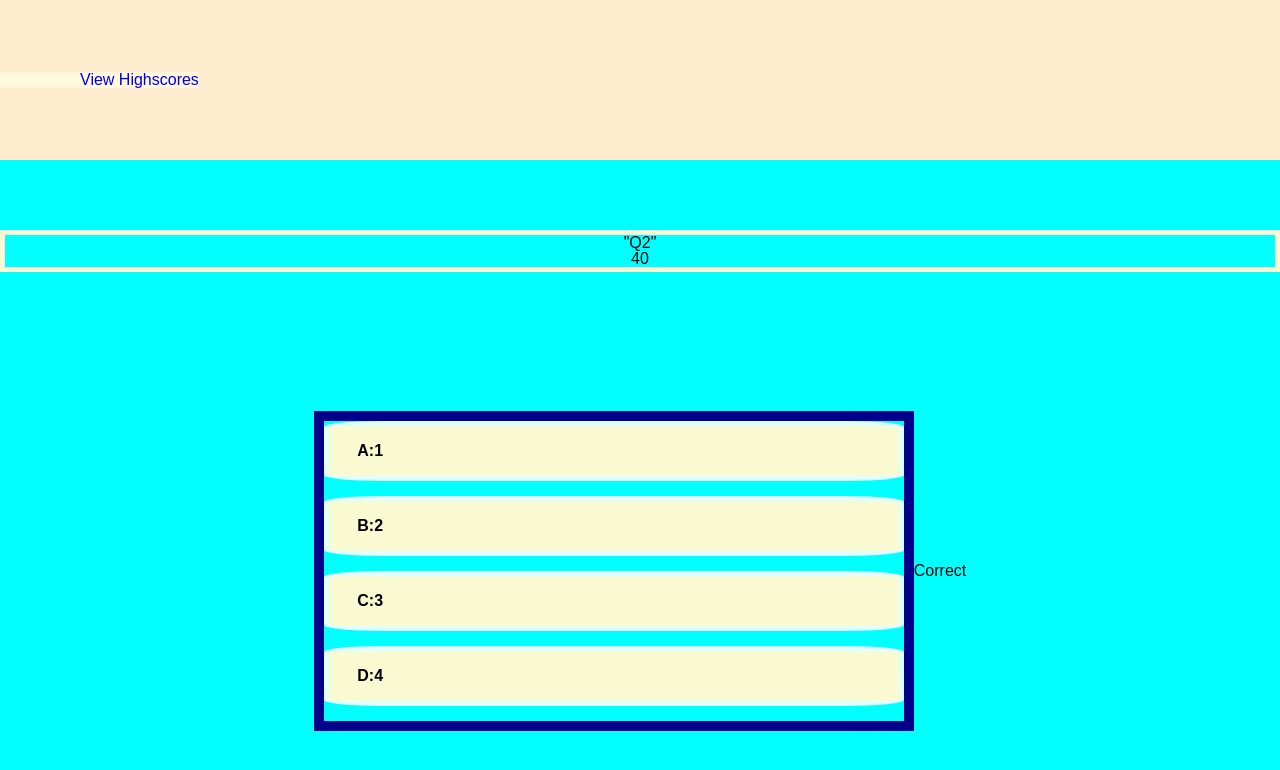
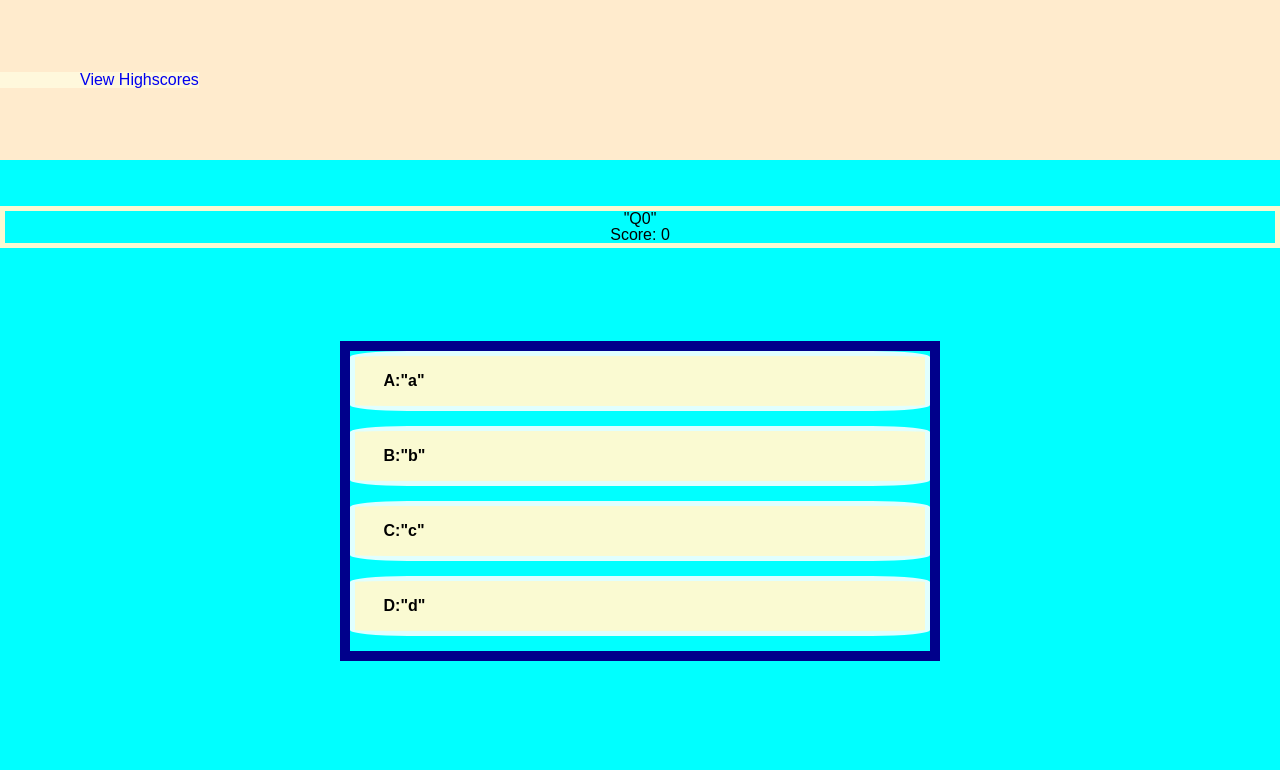
Before and after one commit to Tonyzyt9947/Code-Quiz, a plain HTML site: page quiz.html in a window 1280 px wide. Drawn offline with Linux system fonts and the light colour scheme.

Commit message:
finish quiz algorithm

```diff
--- a/script.js
+++ b/script.js
@@ -13,11 +13,11 @@ var resultText = document.getElementById("result")
 var questionArray = [
     {
         question: "Q0",
-        choice1: 1,
-        choice2: 2,
-        choice3: 3,
-        choice4: 4,
-        answer: 1,
+        choice1: "a",
+        choice2: "b",
+        choice3: "c",
+        choice4: "d",
+        answer: "a",
     },
 
     {
@@ -31,20 +31,20 @@ var questionArray = [
 
     {
         question: "Q2",
-        choice1: 1,
-        choice2: 2,
-        choice3: 3,
-        choice4: 4,
-        answer: 3,
+        choice1: "f",
+        choice2: "k",
+        choice3: "j",
+        choice4: "l",
+        answer: "j",
     },
 
     {
         question: "Q3",
-        choice1: 1,
-        choice2: 2,
-        choice3: 3,
-        choice4: 4,
-        answer: 4,
+        choice1: "dd",
+        choice2: "ff",
+        choice3: "ee",
+        choice4: "rr",
+        answer: "rr",
     },
 
     {
@@ -92,54 +92,79 @@ function startGame () {
 
     // Set initial score
     var score = 0
-    scoreText.innerText = score
-
-
-
-    function checkAnswer(input){
-        if (input==JSON.stringify(questionPool[indexQ].answer)){
-            score = score + 10
-            resultText.innerText = "Correct"
-            newQuestion()
-        }
-        else{
-            score = score + 0
-            resultText.innerText = "Wrong"
-            newQuestion()
-        }
-
-    }
+    scoreText.innerText = "Score: "+score
 
     var indexQ = 0
+
     function newQuestion() {
         // Generate random question from pool
         indexQ = Math.floor(Math.random()*questionPool.length);
-        // console.log(indexQ)
+        console.log("indexQ is "+indexQ)
+        console.log("pool length is "+questionPool.length)
         questionText.innerText = JSON.stringify(questionPool[indexQ].question);
         choiceText1.innerText = JSON.stringify(questionPool[indexQ].choice1)
         choiceText2.innerText = JSON.stringify(questionPool[indexQ].choice2)
         choiceText3.innerText = JSON.stringify(questionPool[indexQ].choice3)
         choiceText4.innerText = JSON.stringify(questionPool[indexQ].choice4)
 
-
+        // New question pool to avoid repetition
+        // questionPool = questionPool.splice(indexQ, 1)
     }
 
     newQuestion()
 
 
 
-    console.log("answer is" + questionPool[indexQ].answer)
+    function checkAnswer(input){
 
 
-    choiceEvent1.addEventListener("click", checkAnswer(choiceText1.innerText))
-    choiceEvent2.addEventListener("click", checkAnswer(choiceText2.innerText))
-    choiceEvent3.addEventListener("click", checkAnswer(choiceText3.innerText))
-    choiceEvent4.addEventListener("click", checkAnswer(choiceText4.innerText))
 
-    scoreText.innerText=score
+        console.log(questionPool[indexQ].answer)
 
-    // New question pool to avoid repetition
-    questionPool = questionPool.splice(indexQ, 1)
+        if (input==JSON.stringify(questionPool[indexQ].answer)){
+
+            score = score + 10
+            console.log("hh")
+            resultText.innerText = "Correct"
+            resultText.style.visibility="visible"
+            scoreText.innerText = "Score: "+score
+            // console.log(questionPool.splice(indexQ, 0))
+            // New question pool to avoid repetition
+            questionPool.splice(indexQ, 1)
+            console.log(questionPool)
+            setTimeout(function(){resultText.style.visibility="hidden"}, 2000)
+            newQuestion()
+
+
+
+
+        }
+        else{
+
+            score = score + 0
+            console.log("gg")
+            resultText.innerText = "Wrong"
+            resultText.style.visibility="visible"
+            scoreText.innerText = "Score: "+score
+            // console.log(questionPool.splice(indexQ, 0))
+            questionPool.splice(indexQ, 1)
+            console.log(questionPool)
+            setTimeout(function(){resultText.style.visibility="hidden"}, 2000)
+            newQuestion()
+
+
+        }
+
+    }
+
+
+    choiceEvent1.addEventListener("click", function(){checkAnswer(choiceText1.innerText)})
+    choiceEvent2.addEventListener("click", function(){checkAnswer(choiceText2.innerText)})
+    choiceEvent3.addEventListener("click", function(){checkAnswer(choiceText3.innerText)})
+    choiceEvent4.addEventListener("click", function(){checkAnswer(choiceText4.innerText)})
+
+
+
 
 
 
--- a/style.css
+++ b/style.css
@@ -100,6 +100,14 @@ h4{
     margin-left:5%;
 }
 
+aside {
+    width: 100%;
+    display: flex;
+    justify-content: center;
+    align-items: center;
+
+}
+
 @media screen and (max-width: 900px){
     main section { min-width: 300px;
 
```
